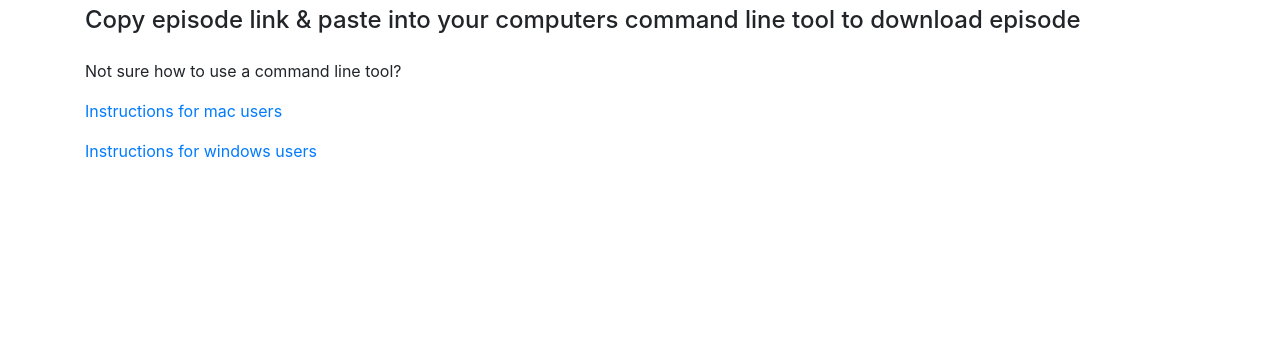
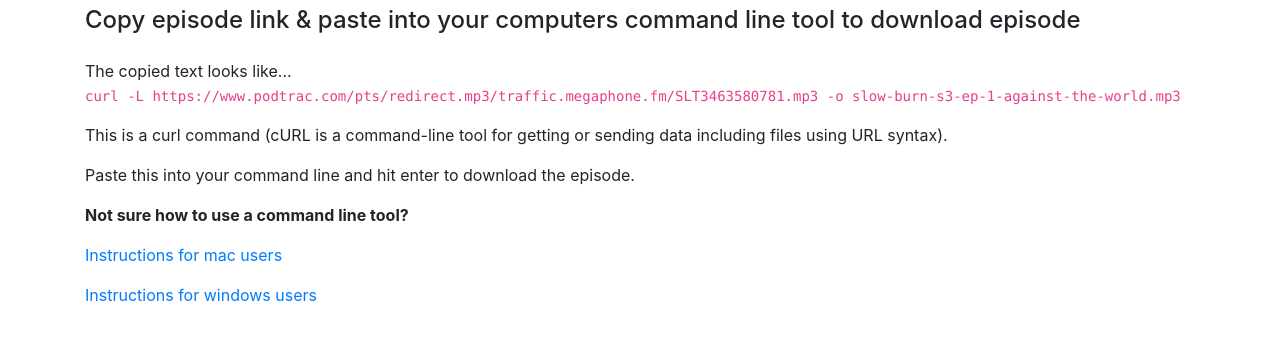
Before and after one commit to tomrishworth/podcast-downloader, a Vue app: page /help in a window 1280 px wide. Shown: the part 542-882 px from the top of the page. Before the commit the page ends 817 px from the top, so only its background shows below. Built offline with nearby package versions, Linux system fonts and the light colour scheme; what vue-clipboard2 would draw is missing.

Commit message:
Update help page

```diff
--- a/src/views/Help.vue
+++ b/src/views/Help.vue
@@ -2,7 +2,9 @@
   <div class="container py-5 mb-5">
     <h1>Help</h1>
     <p class="mb-5">This site provides a way to download podcast episodes to your computer.</p>
-    <h2 class="h5"><span class="badge badge-secondary">Step 1</span></h2>
+    <h2 class="h5">
+      <span class="badge badge-secondary">Step 1</span>
+    </h2>
     <h3 class="h4">Find the podcast ID</h3>
     <div class="d-flex">
       <div class="pr-4">
@@ -10,22 +12,43 @@
           In Apple Podcast app, find the copy link icon. The copied url will have the podcast Id at the end. e.g.
           https://podcasts.apple.com/nz/podcast/slow-burn/id1315040130.
         </p>
-        <p><code>1315040130</code> is the ID in this example</p>
+        <p>
+          <code>1315040130</code> is the ID in this example
+        </p>
         <p>Paste this into the form on the homepage</p>
       </div>
-      <div><img class="img-fluid" src="https://s3.amazonaws.com/tom_rishworth/get-podcast-id.png" /></div>
+      <div>
+        <img class="img-fluid" src="https://s3.amazonaws.com/tom_rishworth/get-podcast-id.png" />
+      </div>
     </div>
     <hr />
-    <h2 class="h5"><span class="badge badge-secondary">Step 2</span></h2>
-    <h3 class="h4 mb-4">Copy episode link &amp; paste into your computers command line tool to download episode</h3>
-    <p>Not sure how to use a command line tool?</p>
+    <h2 class="h5">
+      <span class="badge badge-secondary">Step 2</span>
+    </h2>
+    <h3
+      class="h4 mb-4"
+    >Copy episode link &amp; paste into your computers command line tool to download episode</h3>
     <p>
-      <a target="_blank" href="https://www.wikihow.com/Open-a-Terminal-Window-in-Mac">Instructions for mac users</a>
+      The copied text looks like...
+      <br />
+      <code>curl -L https://www.podtrac.com/pts/redirect.mp3/traffic.megaphone.fm/SLT3463580781.mp3 -o slow-burn-s3-ep-1-against-the-world.mp3</code>
+    </p>
+    <p>This is a curl command (cURL is a command-line tool for getting or sending data including files using URL syntax).</p>
+    <p>Paste this into your command line and hit enter to download the episode.</p>
+    <p>
+      <strong>Not sure how to use a command line tool?</strong>
     </p>
     <p>
-      <a target="_blank" href="https://www.lifewire.com/how-to-open-command-prompt-2618089"
-        >Instructions for windows users</a
-      >
+      <a
+        target="_blank"
+        href="https://www.wikihow.com/Open-a-Terminal-Window-in-Mac"
+      >Instructions for mac users</a>
+    </p>
+    <p>
+      <a
+        target="_blank"
+        href="https://www.lifewire.com/how-to-open-command-prompt-2618089"
+      >Instructions for windows users</a>
     </p>
   </div>
 </template>
--- a/src/views/Podcast.vue
+++ b/src/views/Podcast.vue
@@ -35,7 +35,7 @@
             <span v-html="date(data.item.isoDate)"></span>
           </div>
           <div class="font-weight-semibold">{{ data.item.title }}</div>
-          <div class="text-sm text-muted" v-html="data.item.content"></div>
+          <div class="text-sm text-muted" v-html="data.item.contentSnippet"></div>
         </template>
         <template v-slot:cell(download)="data">
           <b-btn
@@ -84,11 +84,6 @@ export default {
         {
           key: 'title'
         },
-        // {
-        //   key: "time",
-        //   thClass: "w-100px",
-        //   tdClass: "w-100px"
-        // },
         {
           key: 'download',
           thClass: 'w-200px',
@@ -130,7 +125,7 @@ export default {
     onCopy() {
       this.$bvToast.toast('Paste this into your terminal to download', {
         variant: 'success',
-        title: 'URL copied',
+        title: 'URL copied!',
         autoHideDelay: 5000
       });
     },
```
